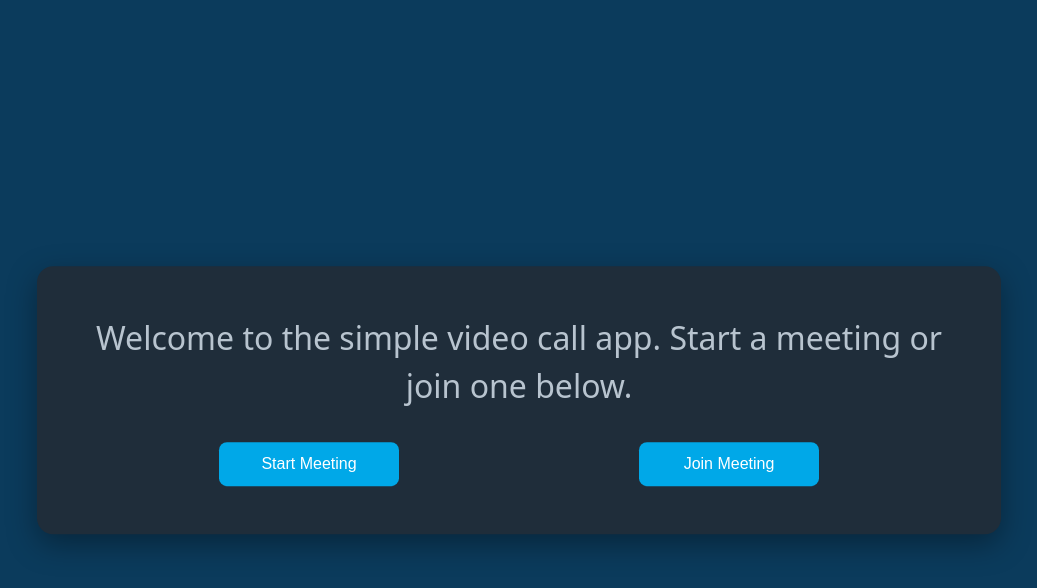
After one commit to Skyrocketer/video-call, a Flask app: page / in a window 1280 px wide. The commit adds this page. Shown: the top 588 px of the page, without its empty margins (121-1158 px from the left). Run offline with Flask 3, Linux system fonts and the light colour scheme.

Commit message:
add styles and main ui for index. modify colors in base

```diff
--- a/templates/base.html
+++ b/templates/base.html
@@ -5,15 +5,27 @@
         <link rel="icon" type="image/x-icon" href="/static/">
         <style>
             :root{
-                --bg-main: #065897;
-                --accent: #009ADA;
-                --bg-content: #233444;
+                --bg-main: #0b3b5c;
+                --bg-content: #1f2d3a;
+                --accent: #00a8e8;
+                --text: #f0f4f8;
+                --text-muted: #b8c4cf;
+
             }
             html, body{
-                background-color: var(--bg-main);
                 padding: 0;
                 margin: 0;
+                font-family: system-ui, sans-serif;
+                background: var(--bg-main);
+                color: var(--text);
+
             }
+            body{
+                display: flex;
+                justify-content: center;
+                align-items: center;
+            }
+
         </style>
     </head>
     <body>
--- /dev/null
+++ b/templates/index.html
@@ -0,0 +1,67 @@
+{% extends 'base.html' %}
+{% block title %}Video Call App{% endblock %}
+{% block body %}
+<style>
+.content{
+
+    position: fixed;
+    left: 50%;
+    top: 50%;
+    transform: translate(-50%, -50%);
+    width: min(900px, 90vw);
+    background: var(--bg-content);
+    border-radius: 16px;
+    padding: 3rem 2rem;
+    text-align: center;
+    box-shadow: 0 10px 30px rgba(0,0,0,0.35);
+    display: flex;
+    flex-direction: column;
+    gap: 2rem;
+}
+.info{
+    margin: 0;
+    color: var(--text-muted);
+    font-weight: 500;
+    line-height: 1.5;
+}
+.content-secondary{
+    display: flex;
+    gap: 15rem;
+    justify-content: center;
+    flex-wrap: wrap;
+}
+
+button {
+    padding: 0.8rem 1.6rem;
+    min-width: 180px;
+    border: none;
+    border-radius: 8px;
+    background: var(--accent);
+    color: white;
+    font-size: 1rem;
+    cursor: pointer;
+
+    transition: transform 0.2s ease,
+                box-shadow 0.2s ease,
+                filter 0.2s ease;
+}
+
+button:hover {
+    transform: translateY(-2px) scale(1.02);
+    box-shadow: 0 6px 16px rgba(0,0,0,0.25);
+    filter: brightness(1.05);
+}
+
+button:active {
+    transform: translateY(0);
+}
+
+</style>
+<div class="content">
+    <h1 class="info">Welcome to the simple video call app. Start a meeting or join one below.</h1>
+    <div class="content-secondary">
+    <button>Start Meeting</button>
+    <button>Join Meeting</button>
+</div>
+</div>
+{% endblock %}
```
